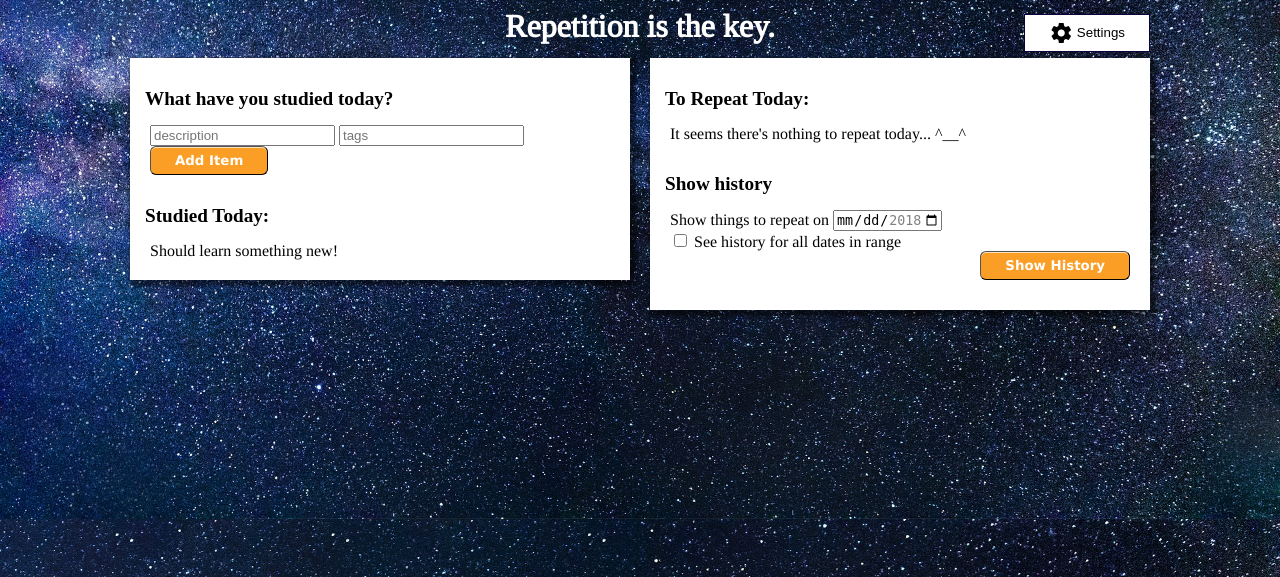
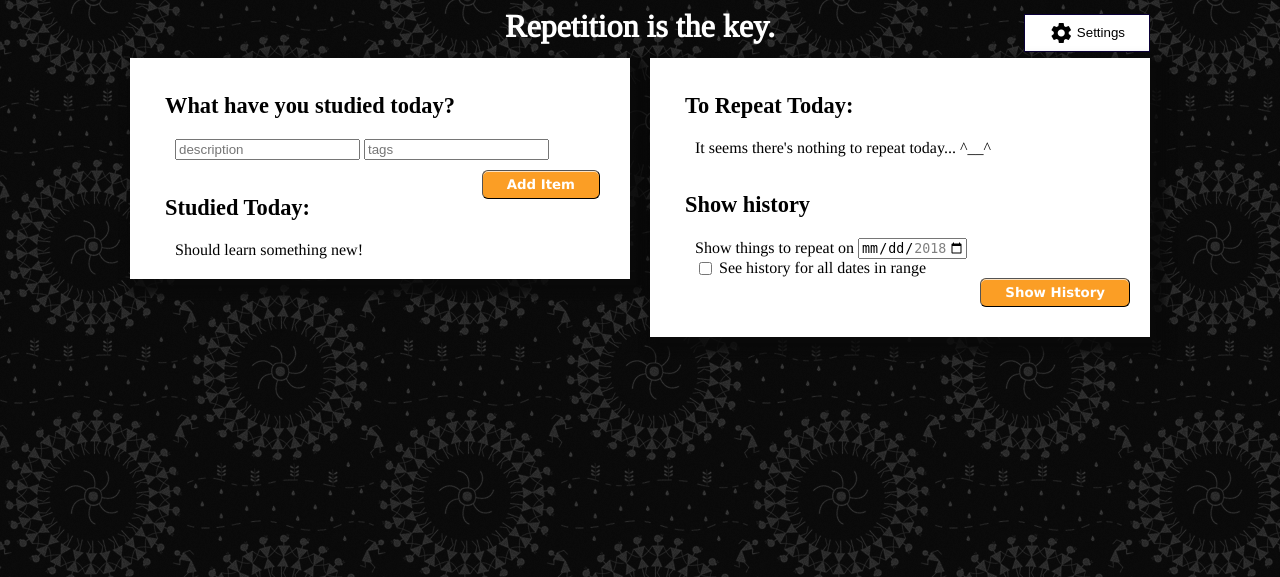
Before and after one commit to nekneka/spaced-repetition, a Flask app: template src/templates/spaced_repetition.html in a window 1280 px wide. Shown: the top 577 px of the page. Run offline with Flask 2, Linux system fonts and the light colour scheme; the template is opened without the code that fills it, so the values that code supplies are empty; some web fonts are replaced.

Commit message:
new background, no tags, checkbox and headers styles

```diff
--- a/src/static/spare_styles.css
+++ b/src/static/spare_styles.css
@@ -9,16 +9,10 @@ font-family: 'Tinos', serif;
 
 /* background img */
 body {
-    /* The image used */
-    background-image: url("/space.jpg");
+    background-image: url("/celebration.png");
     height: 100%;
 
     overflow-x: hidden;
-
-    /* Center and scale the image nicely */
-    background-position: center;
-    background-repeat: repeat;
-    background-size: cover;
 }
 
 /* grid */
@@ -64,7 +58,11 @@ body {
 
 .card-background {
     background-color: #FFFFFF;
-    box-shadow: 3px 3px 3px 3px rgba(0, 0, 0, 0.5);
+    /*heavy shadow for dark bg
+     * saving old for light bg:
+     * box-shadow: 3px 3px 3px 3px rgba(0, 0, 0, 0.5);
+    */
+    box-shadow: 8px 8px 8px 8px rgba(9, 9, 9, 0.8);
     padding-bottom: 20px;
     padding-right: 20px;
 }
@@ -86,18 +84,18 @@ body {
 }
 
 .main-header {
-    font-size: 1.2em;
+    font-size: 1.4em;
     font-weight: bold;
     font-family: 'Istok+Web', serif;
 }
 
 .padded {
-    padding: 15px;
-    padding-top: 30px;
+    padding: 35px;
+    padding-bottom: 20px;
 }
 
 .left-padded {
-    padding-left: 20px;
+    padding-left: 45px;
 }
 
 .items {
@@ -160,6 +158,11 @@ vertical-align:middle;
     margin-bottom: 10px;
 }
 
+.add-item-button {
+    float: right;
+    margin: 10px;
+}
+
 .tagcloud a {
     text-decoration: none;
     color: white;
@@ -186,3 +189,7 @@ hr {
     border: 0;
     border-top: 1px solid #ccc;
 }
+
+.checkbox {
+    vertical-align: -2px;
+}
--- a/src/templates/spaced_repetition.html
+++ b/src/templates/spaced_repetition.html
@@ -23,7 +23,7 @@
       <form class="left-padded" id="new_item_form" method="POST">
         <input type="text" placeholder="description" name="description" required>
         <input type="text" placeholder="tags" name="tags">
-        <button class="main-button" type="submit">Add Item</button>
+        <button class="main-button add-item-button" type="submit">Add Item</button>
       </form>
 
 
@@ -37,7 +37,7 @@
           Should learn something new!
         </div>
       {% else %}
-        <ul id="to_repeat_container" class="items">
+        <ul id="to_repeat_container" class="items left-padded">
         {% for item in result['today'] %}
           {% include 'added_today_item.html' %}
         {% endfor %}
@@ -57,12 +57,13 @@
         It seems there's nothing to repeat today... ^__^
       </div>
     {% else %}
-      <ul class="items">
+      <ul class="items left-padded">
       {% for item in result['before'] %}
         <li id="t_{{item.id}}" class="item {{'striked' if item.done }}">
           <input type="checkbox"
                  id="t_{{item.repeat_item.date_created}}"
                  onchange="changeDoneStatus(this)"
+                 class="checkbox"
                  {% if item.done %} checked {% endif %} />
 
           <span>{{ item.repeat_item.description }}</span>
@@ -105,6 +106,7 @@
 
       <div>
         <input type="checkbox"
+               class="checkbox"
                id="agenda_is_dates_range"
                onchange="changeIsAgendaDatesRange(this)" />
         <label for="agenda_is_dates_range">See history for all dates in range</label>
```
Also changed, not shown: src/templates/agenda_response.html (+9 -6 lines), src/templates/tag_item.html (+3 -5 lines), src/static/celebration.png (added).
